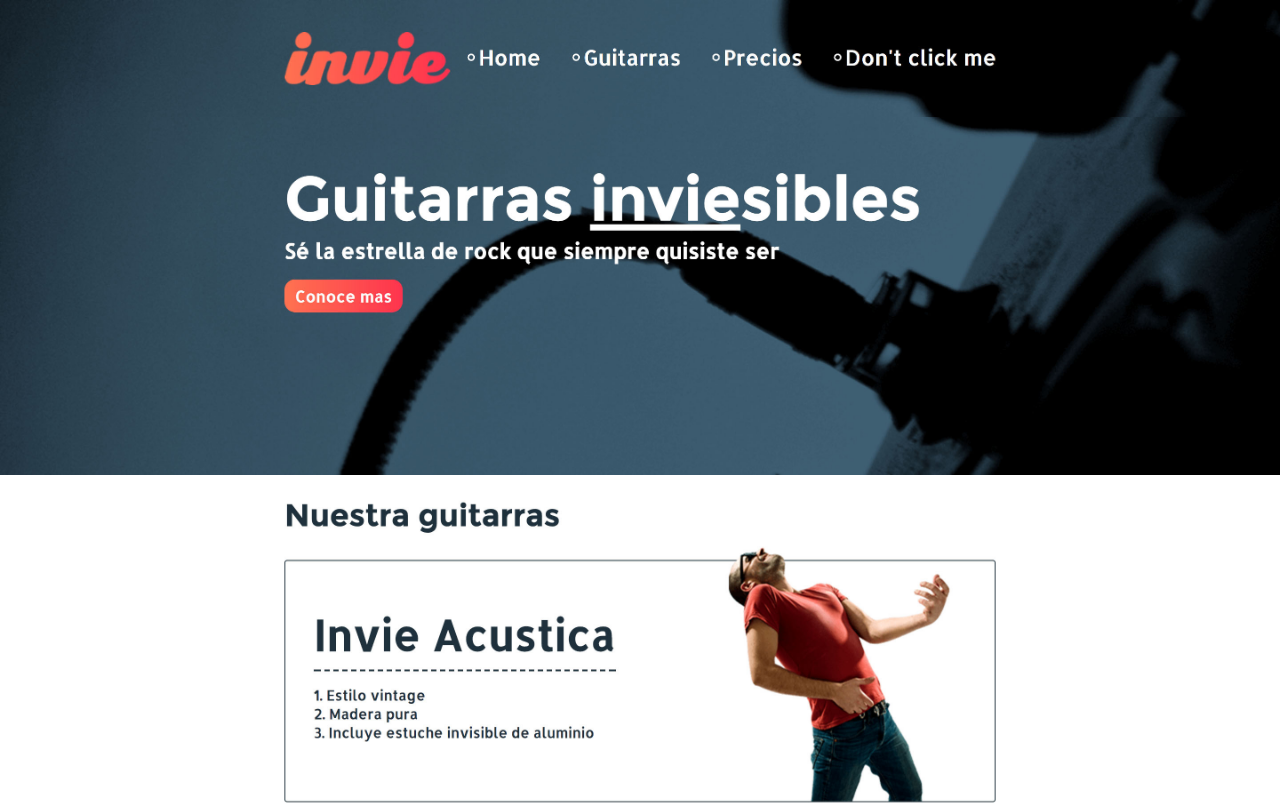
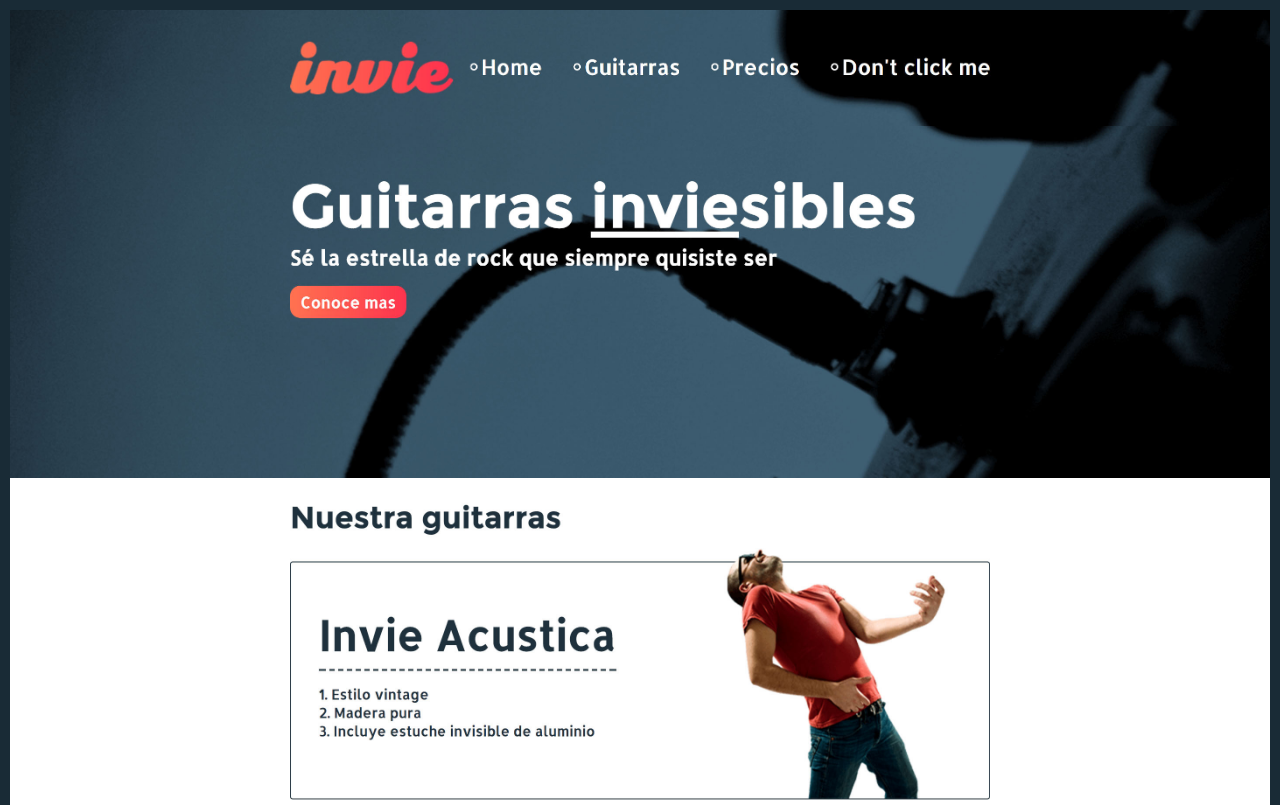
Before and after one commit to aabrahamluis/viegit, a plain HTML site: page index.html in a window 1280 px wide. Shown: the top 805 px of the page. Drawn offline with Linux system fonts and the light colour scheme.

Commit message:
hotfix arreglo 1

```diff
--- a/index.html
+++ b/index.html
@@ -6,6 +6,7 @@
 
 		body{
 			margin: 0;
+			border: 10px solid #192b36;
 		}
 		img{
 			max-width: 100%;
```
